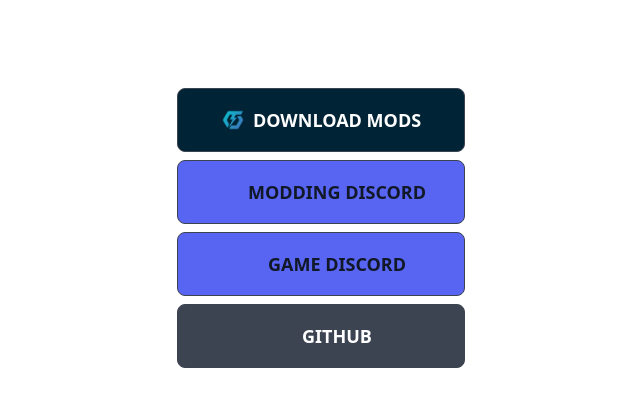
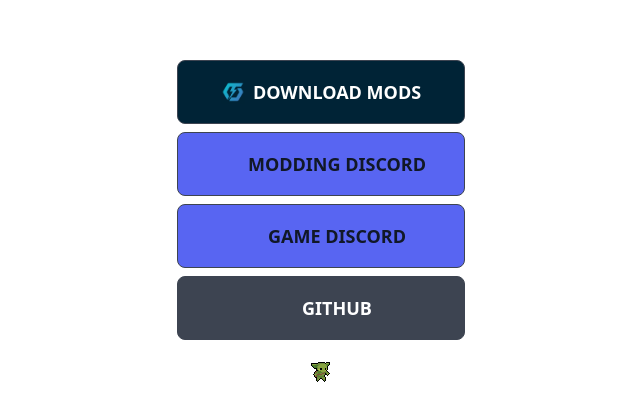
Before and after one commit to Peglin-Modding/peglin-modding.github.io, a website built with Vite: page index.html in a window 1280 px wide. Shown: the part 172-592 px from the top of the page, without its empty margins (319-959 px from the left). Built offline with nearby package versions, Linux system fonts and the light colour scheme; some icons are missing.

Commit message:
Add footer with gif

```diff
--- a/index.html
+++ b/index.html
@@ -5,6 +5,7 @@
   <meta charset="UTF-8" />
   <link rel="stylesheet" href="/style.css">
   <script src="https://code.iconify.design/2/2.2.1/iconify.min.js"></script>
+  <script src="main.js"></script>
   <meta name="viewport" content="width=device-width, initial-scale=1.0" />
   <title>Vite App</title>
 </head>
@@ -30,6 +31,12 @@
       <span class="iconify h-6 w-6" data-icon="fa:github"></span>
       Github
     </a>
+
+    <div class="max-w-72">
+      <div class="divider">
+        <img id="footer-gif" src="assets/img/yay.gif">
+      </div>
+    </div>
   </div>
 </body>
 
--- /dev/null
+++ b/main.js
@@ -0,0 +1,9 @@
+const gifs = [
+    "assets/img/ded.gif",
+    "assets/img/yay.gif",
+    "assets/img/angel.gif"
+]
+
+window.addEventListener('load', ev => {
+    document.getElementById("footer-gif").src = gifs[Math.floor(Math.random() * gifs.length)]
+})
```
Also changed, not shown: assets/img/angel.gif (added), assets/img/ded.gif (added), assets/img/yay.gif (added).
